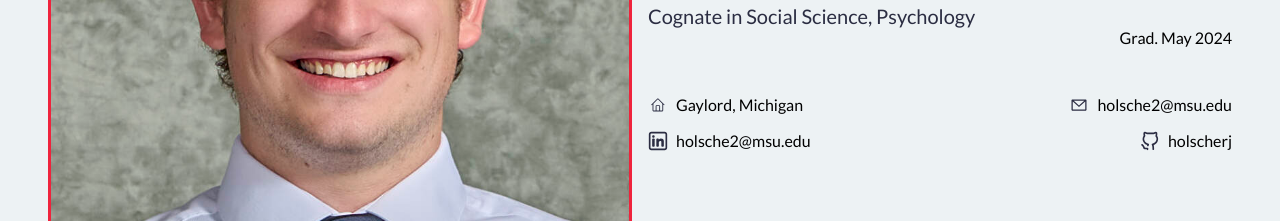
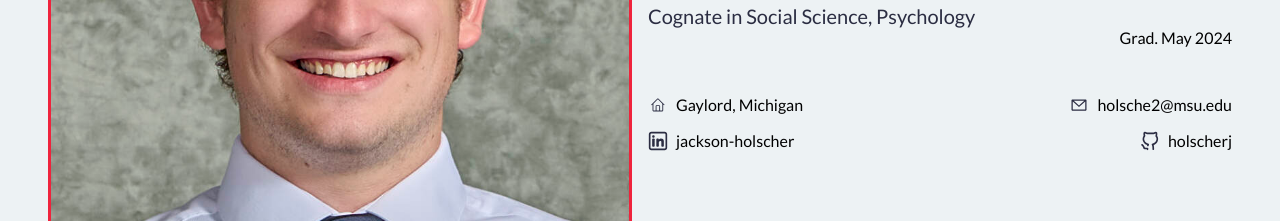
Before and after one commit to holscherj/portfolio, a React (Create React App) app in the folder user-interface/: page / in a window 1280 px wide. Shown: the part 1340-1561 px from the top of the page. Built offline with nearby package versions, Linux system fonts and the light colour scheme.

Commit message:
Small fixes

```diff
--- a/user-interface/src/App.js
+++ b/user-interface/src/App.js
@@ -87,7 +87,7 @@ function App() {
                   target="_blank"
                   rel="noreferrer"
                 >
-                  holsche2@msu.edu
+                  jackson-holscher
                 </a>
               </span>
               <span id="github-container">
```
